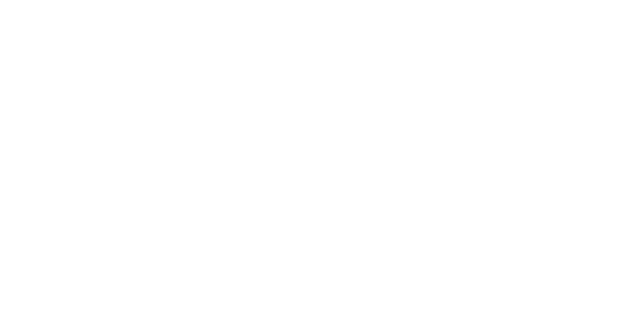
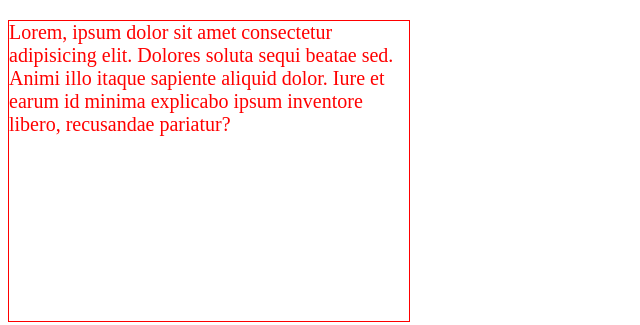
Before and after one commit to aynura13/gitpracts, a plain HTML site: page index.html in a window 1280 px wide. Shown: the whole page, without its empty margins (0-640 px from the left). Drawn offline with Linux system fonts and the light colour scheme.

Commit message:
html css change

```diff
--- a/index.html
+++ b/index.html
@@ -8,6 +8,6 @@
     <link rel="stylesheet" href="./main.css">
 </head>
 <body>
-
+  <p>Lorem, ipsum dolor sit amet consectetur adipisicing elit. Dolores soluta sequi beatae sed. Animi illo itaque sapiente aliquid dolor. Iure et earum id minima explicabo ipsum inventore libero, recusandae pariatur?</p>
 </body>
 </html>
--- a/main.css
+++ b/main.css
@@ -0,0 +1,8 @@
+p{
+    color: red;
+    background: violetgi;
+    border: 1px solid red;
+    width: 400px;
+    height: 300px;
+    font-size: 20px;
+}
```
